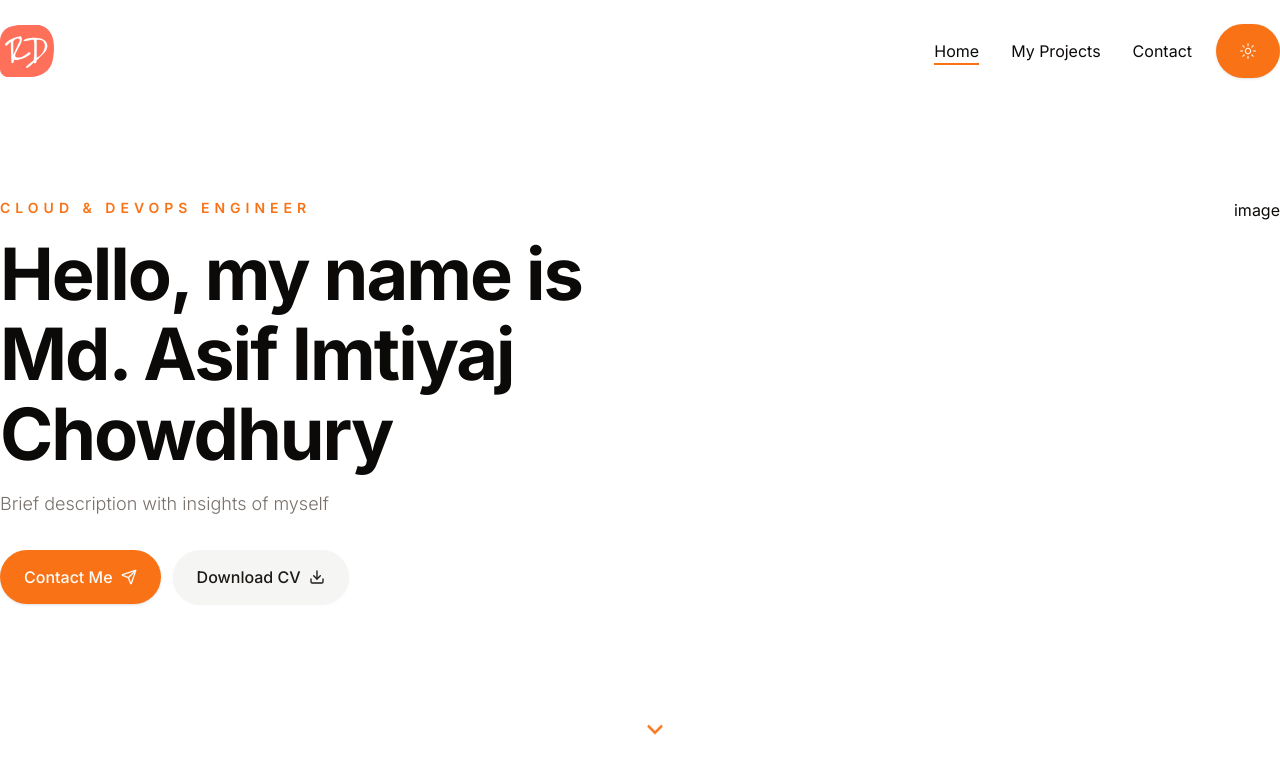
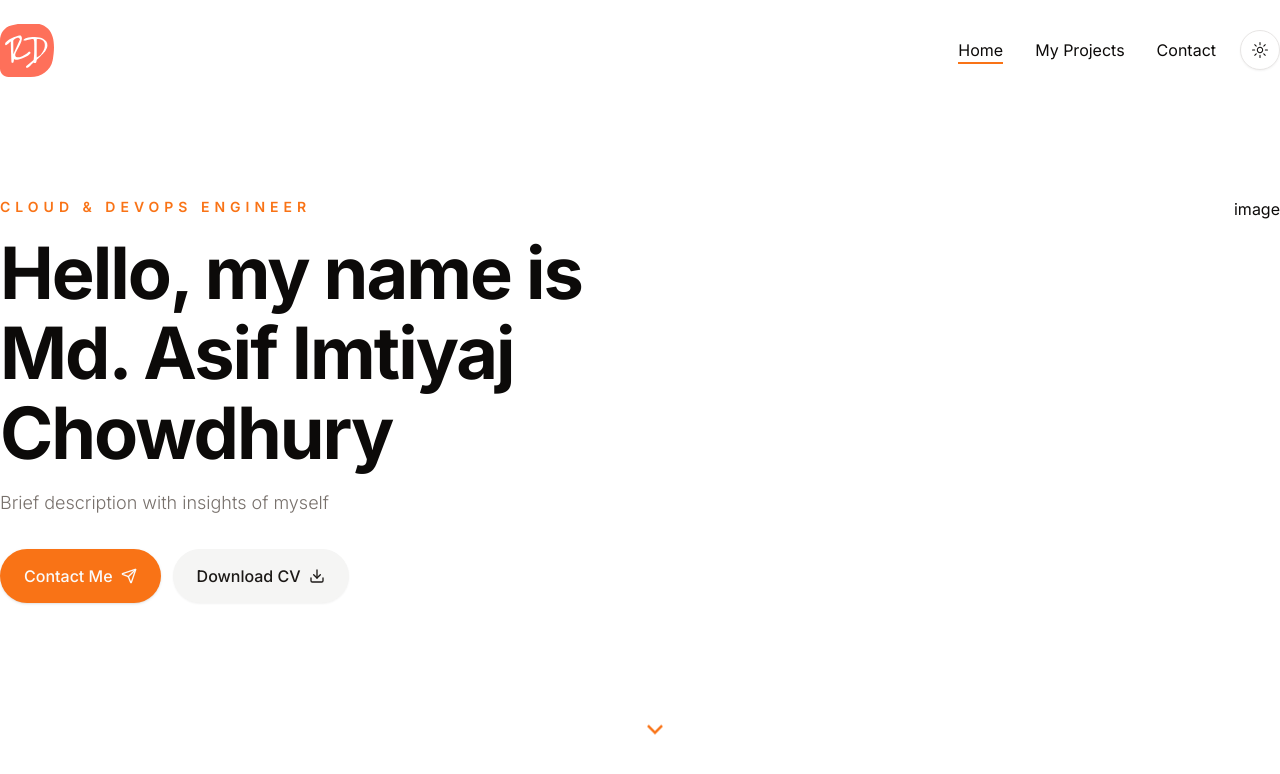
Before and after one commit to asifichy/Web_Portfolio, a Next.js app: page / in a window 1280 px wide. Shown: the top 774 px of the page. Built offline with nearby package versions, Linux system fonts and the light colour scheme.

Commit message:
icon variation in theme toggling

```diff
--- a/components/ThemeToggler.jsx
+++ b/components/ThemeToggler.jsx
@@ -1,19 +1,23 @@
-'use client';
+"use client";
 
-import { Button } from './ui/button';
-import { MoonIcon, SunIcon } from '@radix-ui/react-icons';
-import { useTheme } from 'next-themes'
+import { Button } from "./ui/button";
+import { MoonIcon, SunIcon } from "@radix-ui/react-icons";
+import { useTheme } from "next-themes";
 
 const ThemeToggler = () => {
-    const { theme, setTheme } = useTheme();
+  const { theme, setTheme } = useTheme();
   return (
     <div>
-        <Button onClick={() => setTheme(theme === 'dark' ? 'light' : 'dark')}>
-            <SunIcon className='h-[1.2rem] w-[1.2rem] rotate-0 scale-100 transition-all dark:-rotate-90 dark:scale-0' />
-            <MoonIcon className='absolute h-[1.2rem] w-[1.2rem] rotate-90 scale-0 transition-all dark:rotate-0 dark:scale-100' />
-        </Button>
+      <Button
+        variant="outline"
+        size="icon"
+        onClick={() => setTheme(theme === "dark" ? "light" : "dark")}
+      >
+        <SunIcon className="h-[1.2rem] w-[1.2rem] rotate-0 scale-100 transition-all dark:-rotate-90 dark:scale-0" />
+        <MoonIcon className="absolute h-[1.2rem] w-[1.2rem] rotate-90 scale-0 transition-all dark:rotate-0 dark:scale-100" />
+      </Button>
     </div>
-  )
-}
+  );
+};
 
 export default ThemeToggler;
```
